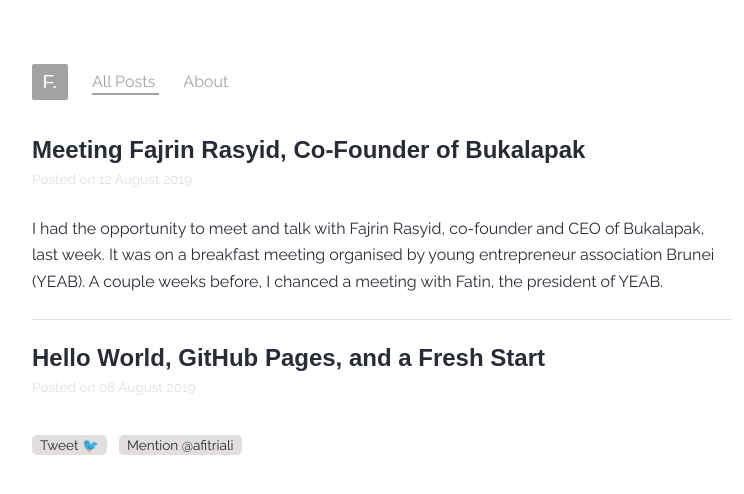
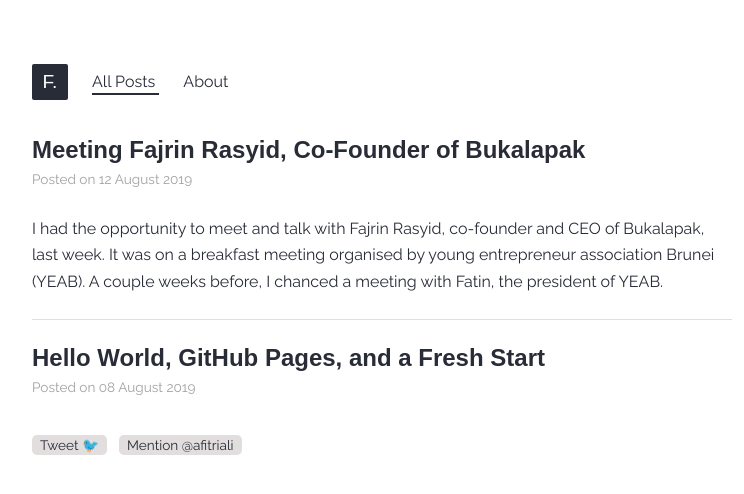
Before and after one commit to xfltrt/xfltrt.github.io, a Jekyll site: the page built from index.html, in a window 1280 px wide. Shown: the top 494 px of the page, without its empty margins (258-1002 px from the left). Built offline with Jekyll 4.4.1, drawn with Linux system fonts in a browser that asks for light colours; some web fonts are replaced; comment, search, counter and statistics services are not loaded.

Commit message:
Update main.scss

```diff
--- a/_sass/main.scss
+++ b/_sass/main.scss
@@ -63,18 +63,18 @@
 }
 
 nav a {
-  color: var(--colour-gray);
+  color: var(--colour-dark);
   margin-left: 24px;
   padding-bottom: 4px;
   text-decoration: none;
 }
 
 nav a:hover {
-  color: var(--colour-dark);
+  color: var(--colour-gray);
 }
 
 #logo {
-  background: var(--colour-gray);
+  background: var(--colour-dark);
   color: var(--colour-white);
   border-radius: 2px;
   float: left;
@@ -117,7 +117,7 @@
 }
 
 .details {
-  color: var(--colour-light);
+  color: var(--colour-gray);
   font-size: 0.85rem;
   margin-top: 2px;
 }
```
